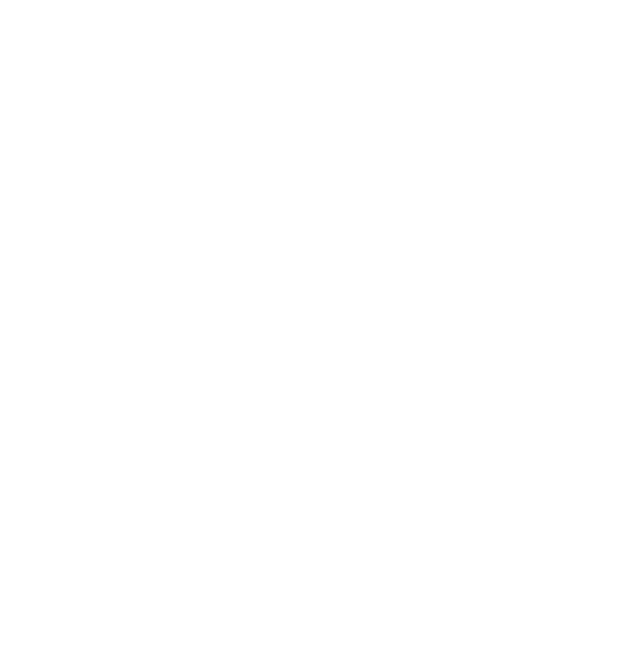
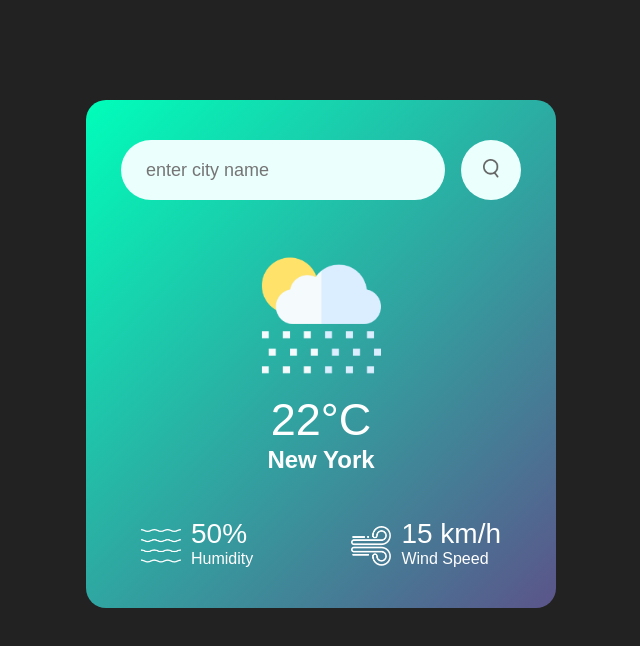
Before and after one commit to NTansit/weather-app, a plain HTML site: page index.html in a window 1280 px wide. Shown: the whole page, without its empty margins (319-959 px from the left). Drawn offline with Linux system fonts and the light colour scheme.

Commit message:
complete Styling and content writing

```diff
--- a/index.html
+++ b/index.html
@@ -0,0 +1,43 @@
+<!DOCTYPE html>
+<html lang="en">
+<head>
+    <meta charset="UTF-8">
+    <meta name="viewport" content="width=device-width, initial-scale=1.0">
+    <title>Weather App</title>
+    <link rel="stylesheet" href="style.css">
+</head>
+
+<body>
+    <div class="card">
+        <div class="search">
+            <input type="text" placeholder="enter city name" spellcheck="false">
+            <button><img src="images/search.png"></button>
+        </div>
+        <div class="weather">
+            <img src="images/rain.png" class="weather-icon">
+            <h1 class="temp">22°C</h1>
+            <h2 class="city">New York</h2>
+            <div class="details">
+                <dov class="col">
+                    <img src="images/humidity.png">
+                    <div>
+                        <p class="humidity">50%</p>
+                        <p>Humidity</p>
+                    </div>
+                </dov>
+                <dov class="col">
+                    <img src="images/wind.png">
+                    <div>
+                        <p class="wind">15 km/h</p>
+                        <p>Wind Speed</p>
+                    </div>
+                </dov>
+            </div>
+        </div>
+    </div>
+
+
+
+</body>
+
+</html>
--- a/reset.css
+++ /dev/null
@@ -1,129 +0,0 @@
-/* http://meyerweb.com/eric/tools/css/reset/
-   v2.0 | 20110126
-   License: none (public domain)
-*/
-
-html,
-body,
-div,
-span,
-applet,
-object,
-iframe,
-h1,
-h2,
-h3,
-h4,
-h5,
-h6,
-p,
-blockquote,
-pre,
-a,
-abbr,
-acronym,
-address,
-big,
-cite,
-code,
-del,
-dfn,
-em,
-img,
-ins,
-kbd,
-q,
-s,
-samp,
-small,
-strike,
-strong,
-sub,
-sup,
-tt,
-var,
-b,
-u,
-i,
-center,
-dl,
-dt,
-dd,
-ol,
-ul,
-li,
-fieldset,
-form,
-label,
-legend,
-table,
-caption,
-tbody,
-tfoot,
-thead,
-tr,
-th,
-td,
-article,
-aside,
-canvas,
-details,
-embed,
-figure,
-figcaption,
-footer,
-header,
-hgroup,
-menu,
-nav,
-output,
-ruby,
-section,
-summary,
-time,
-mark,
-audio,
-video {
-  margin: 0;
-  padding: 0;
-  border: 0;
-  font-size: 100%;
-  font: inherit;
-  vertical-align: baseline;
-}
-/* HTML5 display-role reset for older browsers */
-article,
-aside,
-details,
-figcaption,
-figure,
-footer,
-header,
-hgroup,
-menu,
-nav,
-section {
-  display: block;
-}
-body {
-  line-height: 1;
-}
-ol,
-ul {
-  list-style: none;
-}
-blockquote,
-q {
-  quotes: none;
-}
-blockquote:before,
-blockquote:after,
-q:before,
-q:after {
-  content: "";
-  content: none;
-}
-table {
-  border-collapse: collapse;
-  border-spacing: 0;
-}
--- a/style.css
+++ b/style.css
@@ -4,3 +4,81 @@
   font-family: "Poppins", sans-serif;
   box-sizing: border-box;
 }
+body {
+  background: #222;
+}
+.card {
+  width: 90%;
+  max-width: 470px;
+  background: linear-gradient(135deg, #00feba, #5b548a);
+  color: #fff;
+  margin: 100px auto 0;
+  border-radius: 20px;
+  padding: 40px 35px;
+  text-align: center;
+}
+.search {
+  width: 100%;
+  display: flex;
+  align-items: center;
+  justify-content: space-between;
+}
+
+.search input {
+  border: 0;
+  outline: 0;
+  background: #ebfffc;
+  color: #555;
+  padding: 10px 25px;
+  height: 60px;
+  border-radius: 30px;
+  flex: 1;
+  margin-right: 16px;
+  font-size: 18px;
+}
+.search button {
+  border: 0;
+  outline: 0;
+  background: #ebfffc;
+  border-radius: 50%;
+  width: 60px;
+  height: 60px;
+  cursor: pointer;
+}
+.search button img {
+  width: 16px;
+}
+.weather-icon {
+  width: 170px;
+  margin-top: 30px;
+}
+.weather h1 {
+  font-size: 80px;
+  font-weight: 500;
+}
+.weather h1 {
+  font-size: 45px;
+  font-weight: 400;
+  margin-top: -10px;
+}
+.details {
+  display: flex;
+  align-items: center;
+  justify-content: space-between;
+  padding: 0 20px;
+  margin-top: 50px;
+}
+.col {
+  display: flex;
+  align-items: center;
+  text-align: left;
+}
+.col img {
+  width: 40px;
+  margin-right: 10px;
+}
+.humidity,
+.wind {
+  font-size: 28px;
+  margin-top: -6px;
+}
```
